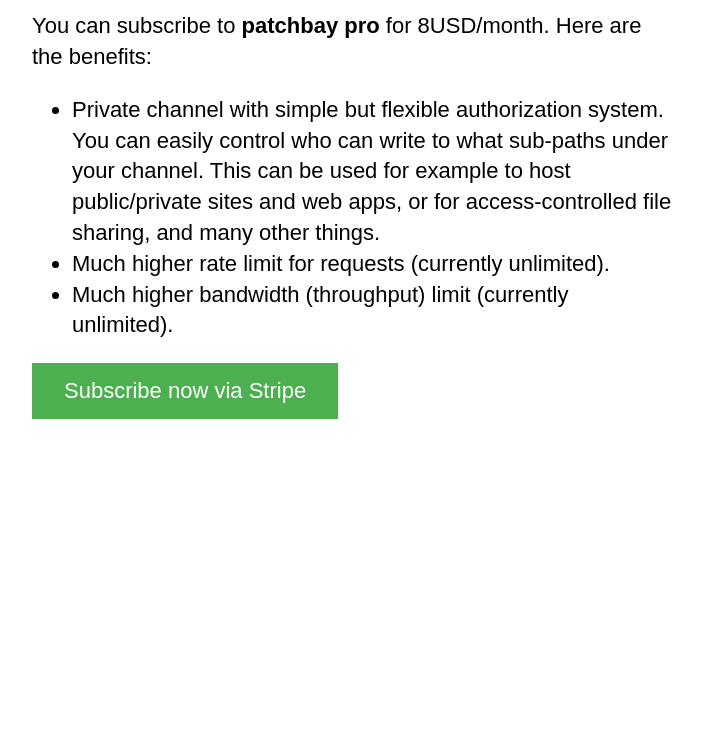
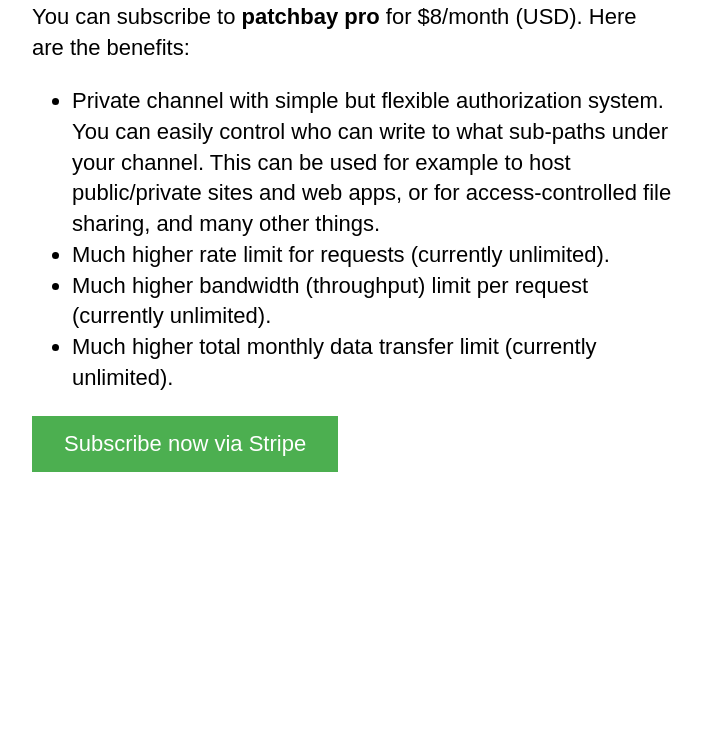
Before and after one commit to patchbay-pub/patchbay.pub, a plain HTML site: page pro.html in a window 1280 px wide. Shown: the part 68-800 px from the top of the page, without its empty margins (288-990 px from the left). Drawn offline with Linux system fonts and the light colour scheme; a script that the page names is missing; a small style sheet from the web is missing.

Commit message:
Clean up pro page a bit

```diff
--- a/pro.html
+++ b/pro.html
@@ -12,7 +12,7 @@
     <script src="https://js.stripe.com/v3/"></script>
 
     <style>
-      .content {
+      .pro-content {
         font-size: 22px;
       }
 
@@ -50,9 +50,10 @@
       </header>
       <!-- tuplate_end() -->
 
+      <div class='pro-content'>
         <p>
-        You can subscribe to <strong>patchbay pro</strong> for 8USD/month. Here are the
-        benefits:
+          You can subscribe to <strong>patchbay pro</strong> for $8/month
+          (USD). Here are the benefits:
         </p>
 
         <ul>
@@ -67,9 +68,15 @@
             Much higher rate limit for requests (currently unlimited).
           </li>
           <li>
-          Much higher bandwidth (throughput) limit (currently unlimited).
+            Much higher bandwidth (throughput) limit per request (currently
+            unlimited).
+          </li>
+          <li>
+            Much higher total monthly data transfer limit (currently
+            unlimited).
           </li>
         </ul>
+      </div>
 
       <button id="checkout-button">Subscribe now via Stripe</button>
 
```
Lines whose indentation alone changed are shown as unchanged.
